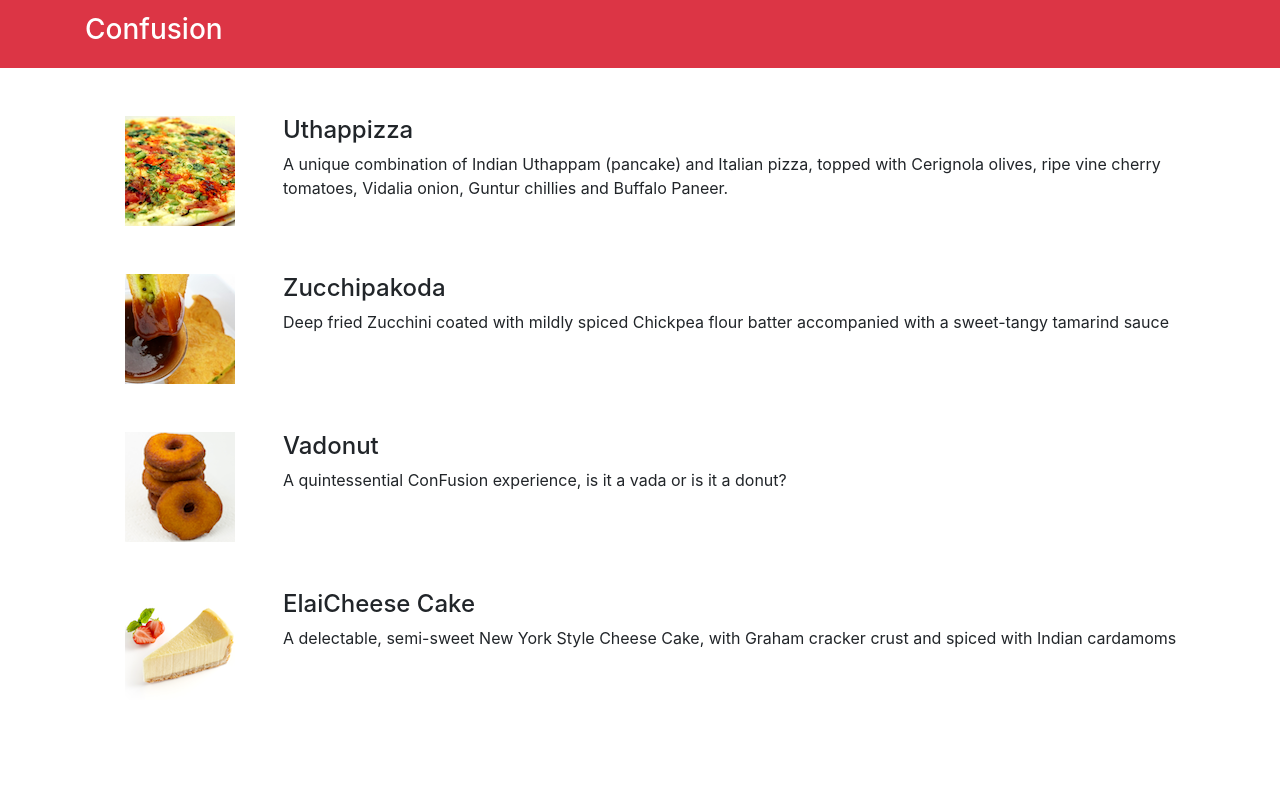
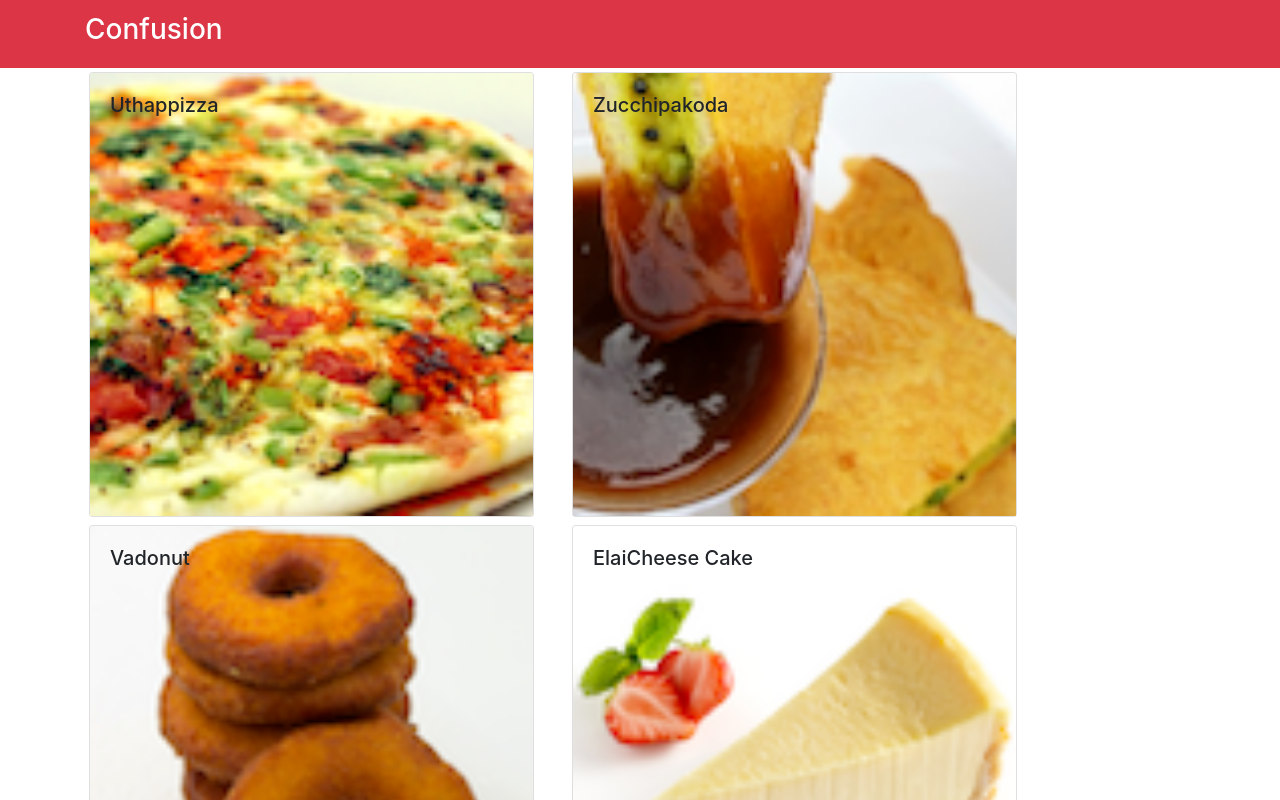
Before and after one commit to latinocodes/Front-End-Web-Development-with-React-Redux, a React (Create React App) app: page / in a window 1280 px wide. Shown: the top 800 px of the page. Built offline with nearby package versions, Linux system fonts and the light colour scheme.

Commit message:
completing week 1 assignment

```diff
--- a/src/App.js
+++ b/src/App.js
@@ -2,8 +2,17 @@
 import {Navbar, NavbarBrand} from 'reactstrap';
 import Menu from './components/MenuComponent';
 import './App.css';
+import {DISHES} from './shared/dishes'
 
 class App extends Component {
+  constructor(props){
+    super(props);
+
+    this.state = {
+      dishes: DISHES
+    };
+
+  }
   render() {
     return (
       <div>
@@ -13,7 +22,7 @@
         </div>
       </Navbar>
 
-      <Menu />
+      <Menu dishes={this.state.dishes} />
       </div>
     );
   }
--- /dev/null
+++ b/src/components/DishDetails.js
@@ -0,0 +1,44 @@
+import React, {Component} from 'react';
+import { Card, CardImg, CardText, CardBody, CardTitle } from 'reactstrap';
+
+
+class DishDetails extends Component{
+    constructor(props){
+        super(props)
+
+        this.state = {
+            comments: null
+        }
+    }
+    render(){
+        const comments = this.props.dish.comments.map((item) => {
+            return (
+              <div key={item.id}>
+                <h5>Author: {item.author}</h5>
+                <p>Comment: {item.comment}</p>
+                <p>Rating: {item.rating}</p>
+                <p>Date: {item.date.split("T")[0].toString()}</p>
+              </div>
+            );
+        });
+
+        return(
+            <div className="row">
+                <Card className="col-md-5 m-1">
+                    <CardImg top width="100%" src={this.props.dish.image} alt={this.props.dish.name} />
+                    <CardBody>
+                        <CardTitle>{this.props.dish.name}</CardTitle>
+                        <CardText>{this.props.dish.description}</CardText>
+                    </CardBody>
+                </Card>
+                <div className="col-md-5 m-1">
+                    {comments}
+                </div>
+            </div>
+
+        );
+    }
+}
+
+
+export default DishDetails;
--- a/src/components/MenuComponent.js
+++ b/src/components/MenuComponent.js
@@ -1,60 +1,42 @@
 import React, { Component } from 'react';
-import { Media } from 'reactstrap';
+import { Card, CardImg, CardImgOverlay, CardTitle } from 'reactstrap';
+import DishDetails from './DishDetails';
 
 class Menu extends Component {
     constructor(props) {
         super(props);
         this.state = {
-            dishes: [
-                {
-                  id: 0,
-                  name:'Uthappizza',
-                  image: 'assets/images/uthappizza.png',
-                  category: 'mains',
-                  label:'Hot',
-                  price:'4.99',
-                  description:'A unique combination of Indian Uthappam (pancake) and Italian pizza, topped with Cerignola olives, ripe vine cherry tomatoes, Vidalia onion, Guntur chillies and Buffalo Paneer.'                        },
-               {
-                  id: 1,
-                  name:'Zucchipakoda',
-                  image: 'assets/images/zucchipakoda.png',
-                  category: 'appetizer',
-                  label:'',
-                  price:'1.99',
-                  description:'Deep fried Zucchini coated with mildly spiced Chickpea flour batter accompanied with a sweet-tangy tamarind sauce'                        },
-               {
-                  id: 2,
-                  name:'Vadonut',
-                  image: 'assets/images/vadonut.png',
-                  category: 'appetizer',
-                  label:'New',
-                  price:'1.99',
-                  description:'A quintessential ConFusion experience, is it a vada or is it a donut?'                        },
-               {
-                  id: 3,
-                  name:'ElaiCheese Cake',
-                  image: 'assets/images/elaicheesecake.png',
-                  category: 'dessert',
-                  label:'',
-                  price:'2.99',
-                  description:'A delectable, semi-sweet New York Style Cheese Cake, with Graham cracker crust and spiced with Indian cardamoms'                        }
-               ],
+          selectedDish: null
         };
     }
 
+    onDishSelect(dish) {
+      this.setState({ selectedDish: dish })
+    }
+
+    renderDish(dish) {
+      if(dish != null){
+        return(
+          <DishDetails dish={dish}/>
+        );
+      }
+      else{
+        return(
+          <div></div>
+        );
+      }
+    }
+
     render() {
-        const menu = this.state.dishes.map((dish) => {
+        const menu = this.props.dishes.map((dish) => {
             return (
-              <div key={dish.id} className="col-12 mt-5">
-                <Media tag="li">
-                  <Media left middle>
-                      <Media object src={dish.image} alt={dish.name} />
-                  </Media>
-                  <Media body className="ml-5">
-                    <Media heading>{dish.name}</Media>
-                    <p>{dish.description}</p>
-                  </Media>
-                </Media>
+              <div key={dish.id} className="col-12 col-md-5 m-1">
+                <Card onClick={()=> this.onDishSelect(dish)}>
+                  <CardImg top width="100%" src={dish.image} alt={dish.name} />
+                  <CardImgOverlay>
+                    <CardTitle>{dish.name}</CardTitle>
+                  </CardImgOverlay>
+                </Card>
               </div>
             );
         });
@@ -62,9 +44,10 @@
         return (
           <div className="container">
             <div className="row">
-              <Media list>
-                  {menu}
-              </Media>
+                {menu}
+            </div>
+            <div className="row">
+                {this.renderDish(this.state.selectedDish)}
             </div>
           </div>
         );
--- /dev/null
+++ b/src/shared/dishes.js
@@ -0,0 +1,186 @@
+export const DISHES =
+    [
+        {
+        id: 0,
+        name:'Uthappizza',
+        image: 'assets/images/uthappizza.png',
+        category: 'mains',
+        label:'Hot',
+        price:'4.99',
+        description:'A unique combination of Indian Uthappam (pancake) and Italian pizza, topped with Cerignola olives, ripe vine cherry tomatoes, Vidalia onion, Guntur chillies and Buffalo Paneer.',
+        comments: [
+            {
+            id: 0,
+            rating: 5,
+            comment: "Imagine all the eatables, living in conFusion!",
+            author: "John Lemon",
+            date: "2012-10-16T17:57:28.556094Z"
+            },
+            {
+            id: 1,
+            rating: 4,
+            comment: "Sends anyone to heaven, I wish I could get my mother-in-law to eat it!",
+            author: "Paul McVites",
+            date: "2014-09-05T17:57:28.556094Z"
+            },
+            {
+            id: 2,
+            rating: 3,
+            comment: "Eat it, just eat it!",
+            author: "Michael Jaikishan",
+            date: "2015-02-13T17:57:28.556094Z"
+            },
+            {
+            id: 3,
+            rating: 4,
+            comment: "Ultimate, Reaching for the stars!",
+            author: "Ringo Starry",
+            date: "2013-12-02T17:57:28.556094Z"
+            },
+            {
+            id: 4,
+            rating: 2,
+            comment: "It's your birthday, we're gonna party!",
+            author: "25 Cent",
+            date: "2011-12-02T17:57:28.556094Z"
+            }
+        ]                        },
+        {
+        id: 1,
+        name:'Zucchipakoda',
+        image: 'assets/images/zucchipakoda.png',
+        category: 'appetizer',
+        label:'',
+        price:'1.99',
+        description:'Deep fried Zucchini coated with mildly spiced Chickpea flour batter accompanied with a sweet-tangy tamarind sauce',
+        comments: [
+            {
+            id: 0,
+            rating: 5,
+            comment: "Imagine all the eatables, living in conFusion!",
+            author: "John Lemon",
+            date: "2012-10-16T17:57:28.556094Z"
+            },
+            {
+            id: 1,
+            rating: 4,
+            comment: "Sends anyone to heaven, I wish I could get my mother-in-law to eat it!",
+            author: "Paul McVites",
+            date: "2014-09-05T17:57:28.556094Z"
+            },
+            {
+            id: 2,
+            rating: 3,
+            comment: "Eat it, just eat it!",
+            author: "Michael Jaikishan",
+            date: "2015-02-13T17:57:28.556094Z"
+            },
+            {
+            id: 3,
+            rating: 4,
+            comment: "Ultimate, Reaching for the stars!",
+            author: "Ringo Starry",
+            date: "2013-12-02T17:57:28.556094Z"
+            },
+            {
+            id: 4,
+            rating: 2,
+            comment: "It's your birthday, we're gonna party!",
+            author: "25 Cent",
+            date: "2011-12-02T17:57:28.556094Z"
+            }
+        ]
+        },
+        {
+        id: 2,
+        name:'Vadonut',
+        image: 'assets/images/vadonut.png',
+        category: 'appetizer',
+        label:'New',
+        price:'1.99',
+        description:'A quintessential ConFusion experience, is it a vada or is it a donut?',
+        comments: [
+            {
+            id: 0,
+            rating: 5,
+            comment: "Imagine all the eatables, living in conFusion!",
+            author: "John Lemon",
+            date: "2012-10-16T17:57:28.556094Z"
+            },
+            {
+            id: 1,
+            rating: 4,
+            comment: "Sends anyone to heaven, I wish I could get my mother-in-law to eat it!",
+            author: "Paul McVites",
+            date: "2014-09-05T17:57:28.556094Z"
+            },
+            {
+            id: 2,
+            rating: 3,
+            comment: "Eat it, just eat it!",
+            author: "Michael Jaikishan",
+            date: "2015-02-13T17:57:28.556094Z"
+            },
+            {
+            id: 3,
+            rating: 4,
+            comment: "Ultimate, Reaching for the stars!",
+            author: "Ringo Starry",
+            date: "2013-12-02T17:57:28.556094Z"
+            },
+            {
+            id: 4,
+            rating: 2,
+            comment: "It's your birthday, we're gonna party!",
+            author: "25 Cent",
+            date: "2011-12-02T17:57:28.556094Z"
+            }
+        ]
+        },
+        {
+        id: 3,
+        name:'ElaiCheese Cake',
+        image: 'assets/images/elaicheesecake.png',
+        category: 'dessert',
+        label:'',
+        price:'2.99',
+        description:'A delectable, semi-sweet New York Style Cheese Cake, with Graham cracker crust and spiced with Indian cardamoms',
+        comments: [
+            {
+            id: 0,
+            rating: 5,
+            comment: "Imagine all the eatables, living in conFusion!",
+            author: "John Lemon",
+            date: "2012-10-16T17:57:28.556094Z"
+            },
+            {
+            id: 1,
+            rating: 4,
+            comment: "Sends anyone to heaven, I wish I could get my mother-in-law to eat it!",
+            author: "Paul McVites",
+            date: "2014-09-05T17:57:28.556094Z"
+            },
+            {
+            id: 2,
+            rating: 3,
+            comment: "Eat it, just eat it!",
+            author: "Michael Jaikishan",
+            date: "2015-02-13T17:57:28.556094Z"
+            },
+            {
+            id: 3,
+            rating: 4,
+            comment: "Ultimate, Reaching for the stars!",
+            author: "Ringo Starry",
+            date: "2013-12-02T17:57:28.556094Z"
+            },
+            {
+            id: 4,
+            rating: 2,
+            comment: "It's your birthday, we're gonna party!",
+            author: "25 Cent",
+            date: "2011-12-02T17:57:28.556094Z"
+            }
+        ]
+        }
+    ];
```
